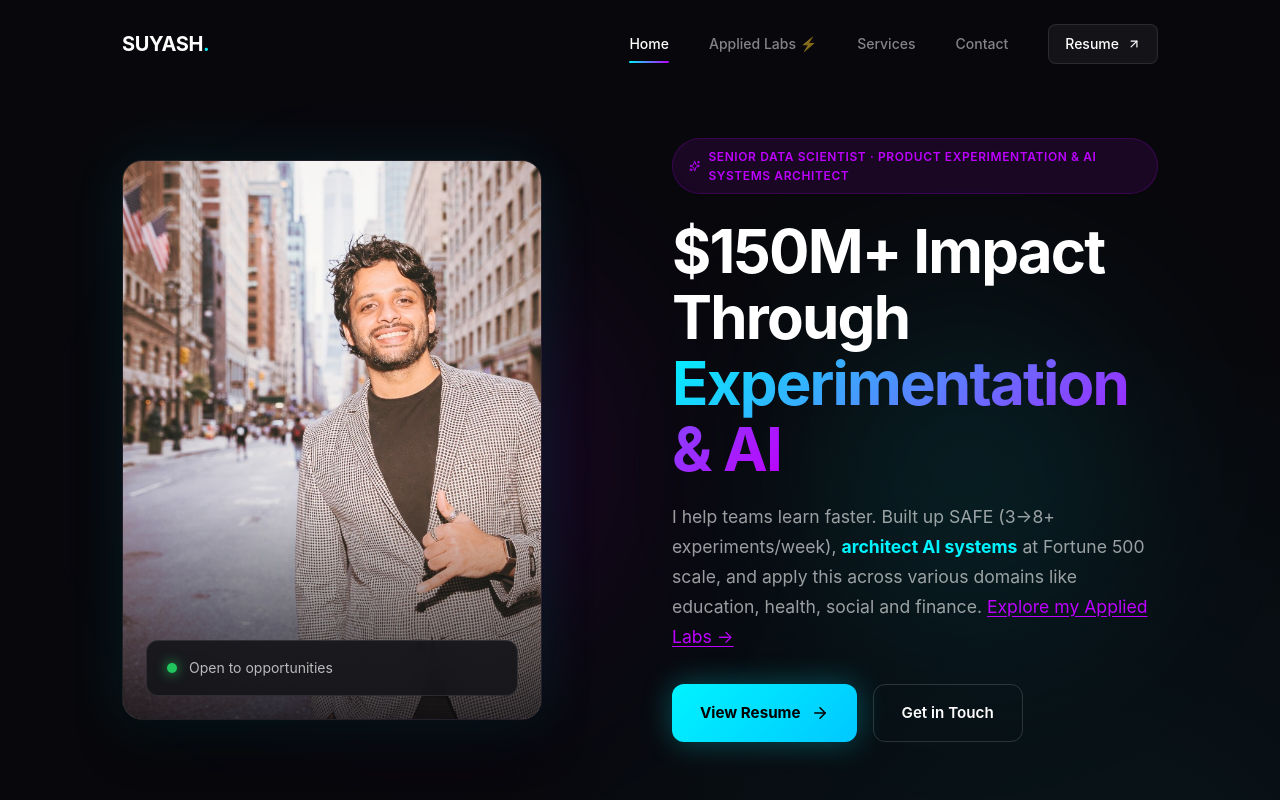
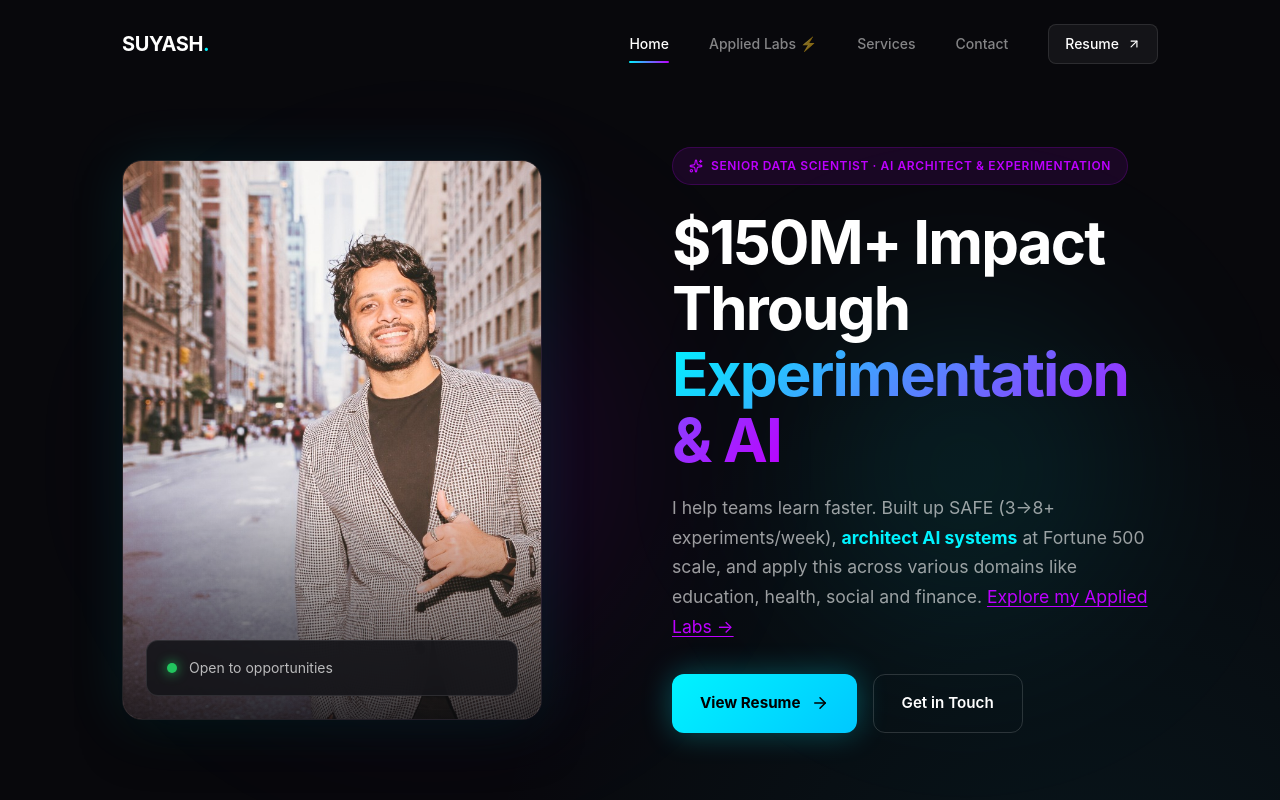
Before and after one commit to justsuyash/justsuyash_portfolio, a React (Vite) app: page / in a window 1280 px wide. Shown: the top 800 px of the page. Built offline with nearby package versions, Linux system fonts and the light colour scheme.

Commit message:
Streamline hero badge text to fix wrapping

```diff
--- a/src/pages/HomePage.jsx
+++ b/src/pages/HomePage.jsx
@@ -179,7 +179,7 @@ const HomePage = () => {
                             }}>
                                 <Sparkles size={14} color="#bd00ff" />
                                 <span style={{ fontSize: '0.75rem', fontWeight: 600, color: '#bd00ff', textTransform: 'uppercase', letterSpacing: '0.05em' }}>
-                                    SENIOR DATA SCIENTIST · PRODUCT EXPERIMENTATION & AI SYSTEMS ARCHITECT
+                                    SENIOR DATA SCIENTIST · AI ARCHITECT & EXPERIMENTATION
                                 </span>
                             </div>
 
```
